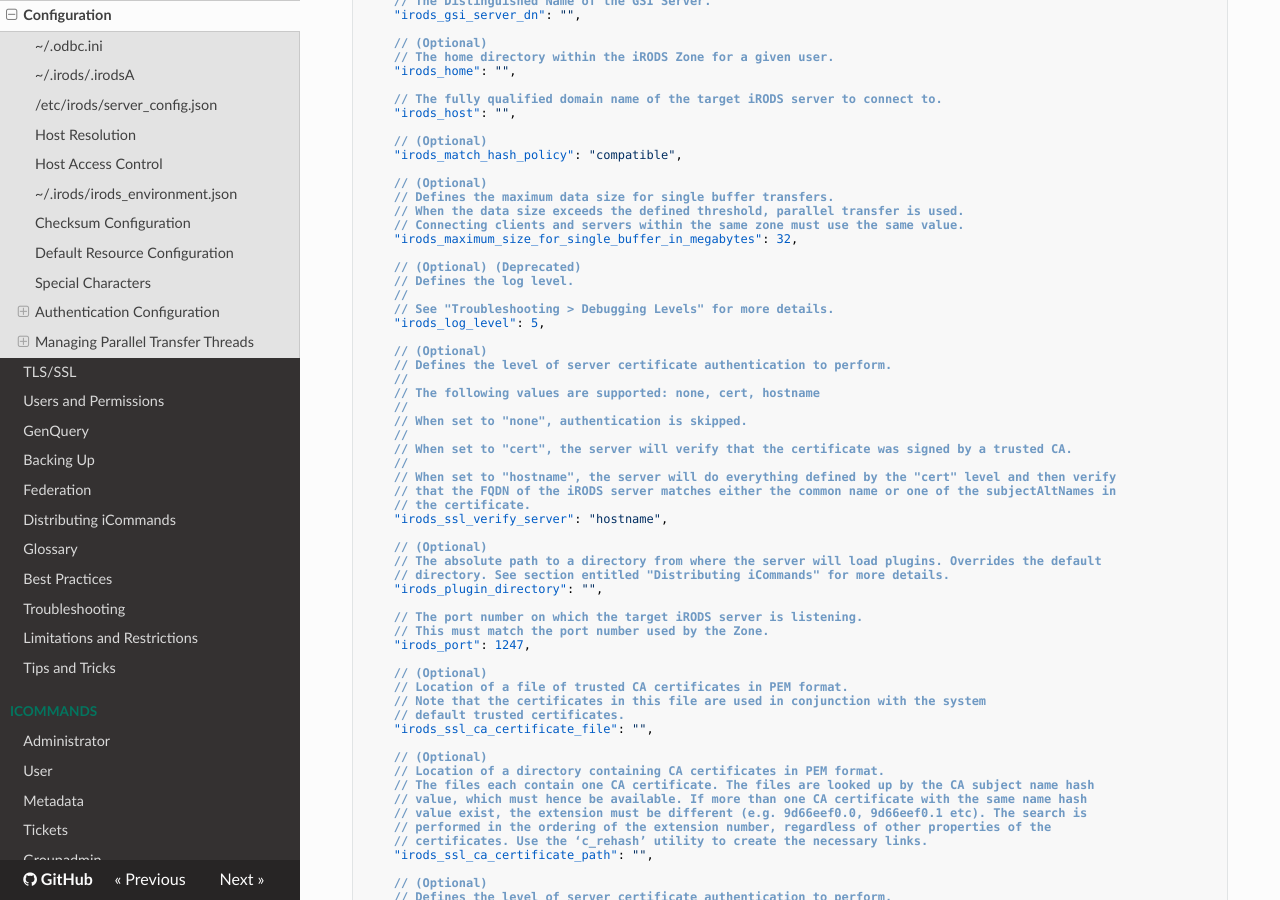
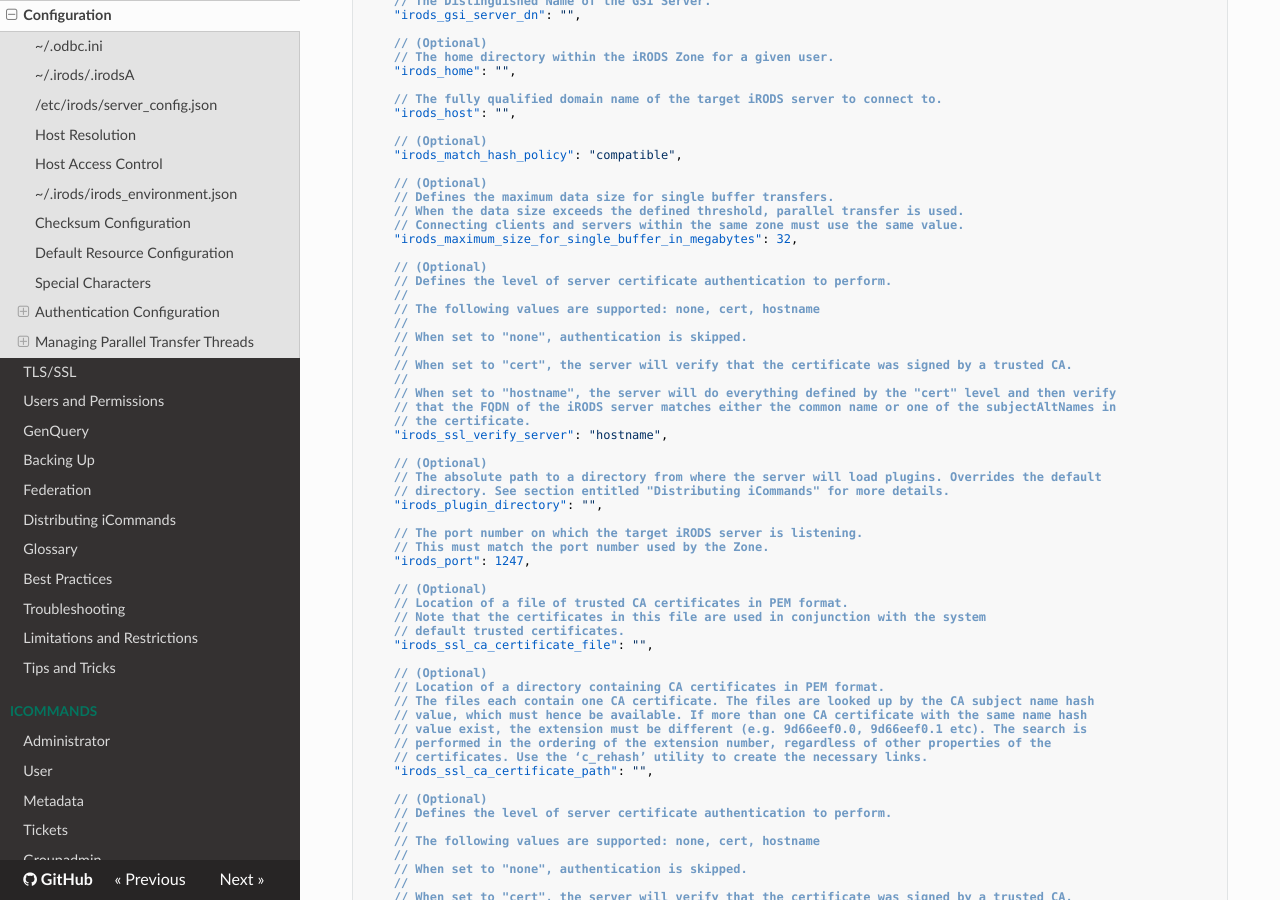
Before and after one commit to irods/irods_docs, an MkDocs documentation site: the page built from docs/system_overview/configuration.md, in a window 1280 px wide and 900 px high, scrolled down 10409 px. Built offline with MkDocs 1.6.1, drawn with Linux system fonts in a browser that asks for light colours; nearby versions of some CDN libraries.

Commit message:
[#367] Remove mention of deprecated "irods_log_level" option

```diff
--- a/docs/system_overview/configuration.md
+++ b/docs/system_overview/configuration.md
@@ -668,12 +668,6 @@ This is the main iRODS configuration file defining the iRODS environment. Any ch
     // Connecting clients and servers within the same zone must use the same value.
     "irods_maximum_size_for_single_buffer_in_megabytes": 32,
 
-    // (Optional) (Deprecated)
-    // Defines the log level.
-    //
-    // See "Troubleshooting > Debugging Levels" for more details.
-    "irods_log_level": 5,
-
     // (Optional)
     // Defines the level of server certificate authentication to perform.
     //
```
